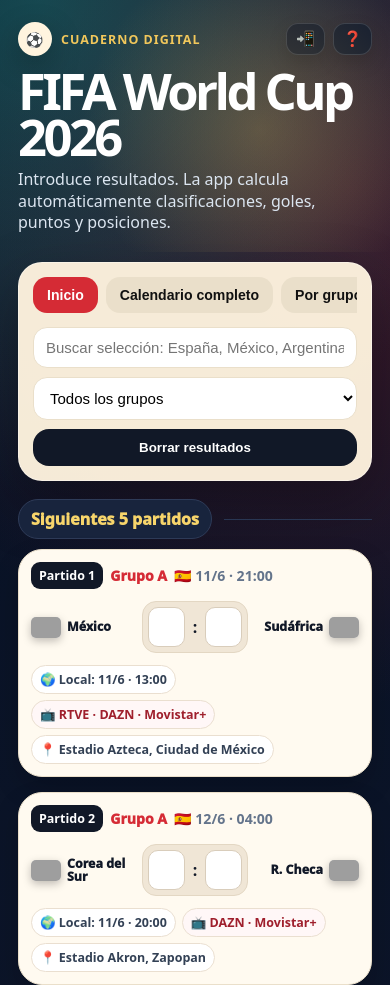
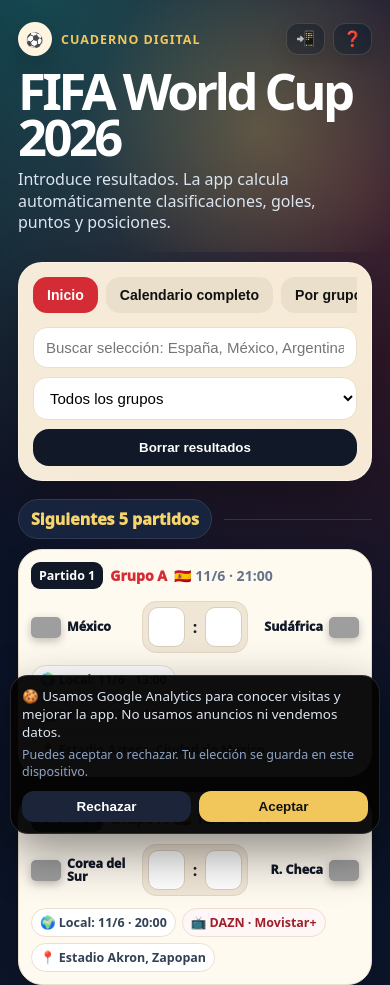
Before and after one commit to lambbross-lab/WorldCup, a website: page index.html in a window 390 px wide. Shown: the top 985 px of the page. Drawn offline with Linux system fonts and the light colour scheme; grey boxes are pictures that could not be loaded.

Commit message:
Version 19 - GA4 analytics and cookie consent

```diff
--- a/index.html
+++ b/index.html
@@ -5,19 +5,6 @@
 <meta name="viewport" content="width=device-width, initial-scale=1">
 <title>FIFA World Cup 2026 · Lamb Bros Studio</title>
 <meta name="theme-color" content="#071225">
-
-<!-- Google Analytics 4 -->
-<script async src="https://www.googletagmanager.com/gtag/js?id=G-02NZFC1B4B"></script>
-<script>
-  window.dataLayer = window.dataLayer || [];
-  function gtag(){dataLayer.push(arguments);}
-  gtag('js', new Date());
-
-  gtag('config', 'G-02NZFC1B4B', {
-    page_path: window.location.pathname
-  });
-</script>
-
 <link rel="manifest" href="manifest.webmanifest">
 <style>
 :root {
@@ -643,6 +630,74 @@
 .modal-card h3{margin:18px 0 8px}
 .modal-card p,.modal-card li{line-height:1.45}
 
+
+/* V19: banner cookies discreto */
+.cookie-banner{
+  position:fixed;
+  left:12px;
+  right:12px;
+  bottom:12px;
+  z-index:10000;
+  background:rgba(5,5,5,.96);
+  color:#dbe5f0;
+  border:1px solid rgba(255,255,255,.12);
+  border-radius:18px;
+  padding:12px;
+  box-shadow:0 18px 50px rgba(0,0,0,.45);
+  display:grid;
+  gap:10px;
+  max-width:760px;
+  margin:auto;
+}
+.cookie-banner[hidden]{display:none !important}
+.cookie-text{
+  font-size:.84rem;
+  line-height:1.35;
+}
+.cookie-actions{
+  display:flex;
+  gap:8px;
+  justify-content:flex-end;
+  flex-wrap:wrap;
+}
+.cookie-actions button{
+  padding:8px 12px;
+  border-radius:12px;
+  font-size:.84rem;
+}
+.cookie-accept{
+  background:var(--gold) !important;
+  color:#111 !important;
+}
+.cookie-reject{
+  background:#1b2438 !important;
+  color:#fff !important;
+}
+.cookie-link{
+  color:#f1c75b;
+  text-decoration:none;
+  font-weight:800;
+}
+.privacy-small{
+  font-size:.78rem;
+  color:#8fa3c4;
+  margin-top:6px;
+}
+@media(max-width:760px){
+  .cookie-banner{
+    left:10px;
+    right:10px;
+    bottom:10px;
+    padding:11px;
+  }
+  .cookie-actions{
+    justify-content:stretch;
+  }
+  .cookie-actions button{
+    flex:1;
+  }
+}
+
 </style>
 </head>
 <body>
@@ -857,5 +912,100 @@
 })();
 </script>
 
+
+<div id="cookieBanner" class="cookie-banner" hidden>
+  <div class="cookie-text">
+    🍪 Usamos Google Analytics para conocer visitas y mejorar la app. No usamos anuncios ni vendemos datos.
+    <div class="privacy-small">Puedes aceptar o rechazar. Tu elección se guarda en este dispositivo.</div>
+  </div>
+  <div class="cookie-actions">
+    <button id="cookieReject" class="cookie-reject">Rechazar</button>
+    <button id="cookieAccept" class="cookie-accept">Aceptar</button>
+  </div>
+</div>
+
+
+<script>
+(function(){
+  const GA_ID = 'G-02NZFC1B4B';
+  const CONSENT_KEY = 'analyticsConsent_v19';
+  const banner = document.getElementById('cookieBanner');
+  const accept = document.getElementById('cookieAccept');
+  const reject = document.getElementById('cookieReject');
+
+  function isStandalone(){
+    return window.matchMedia('(display-mode: standalone)').matches || window.navigator.standalone === true;
+  }
+
+  function loadAnalytics(){
+    if(window.__gaLoaded) return;
+    window.__gaLoaded = true;
+
+    const s = document.createElement('script');
+    s.async = true;
+    s.src = 'https://www.googletagmanager.com/gtag/js?id=' + GA_ID;
+    document.head.appendChild(s);
+
+    window.dataLayer = window.dataLayer || [];
+    window.gtag = function(){ dataLayer.push(arguments); };
+    gtag('js', new Date());
+    gtag('config', GA_ID, {
+      page_path: window.location.pathname,
+      page_title: document.title
+    });
+
+    if(isStandalone()){
+      gtag('event', 'app_open_standalone', {
+        event_category: 'pwa',
+        event_label: 'opened_from_home_screen'
+      });
+    }
+  }
+
+  function showBannerIfNeeded(){
+    const consent = localStorage.getItem(CONSENT_KEY);
+    if(consent === 'accepted') {
+      loadAnalytics();
+      return;
+    }
+    if(consent === 'rejected') return;
+    if(banner) banner.hidden = false;
+  }
+
+  accept?.addEventListener('click', () => {
+    localStorage.setItem(CONSENT_KEY, 'accepted');
+    if(banner) banner.hidden = true;
+    loadAnalytics();
+    if(window.gtag){
+      gtag('event', 'analytics_consent_accept', {
+        event_category: 'privacy'
+      });
+    }
+  });
+
+  reject?.addEventListener('click', () => {
+    localStorage.setItem(CONSENT_KEY, 'rejected');
+    if(banner) banner.hidden = true;
+  });
+
+  document.addEventListener('DOMContentLoaded', showBannerIfNeeded);
+})();
+</script>
+
+
+<script>
+(function(){
+  const installBtn = document.getElementById('installBtn');
+  installBtn?.addEventListener('click', () => {
+    if(window.gtag){
+      gtag('event', 'install_help_open', {
+        event_category: 'pwa',
+        event_label: 'install_button'
+      });
+    }
+  });
+})();
+</script>
+
 </body>
 </html>
--- a/sw.js
+++ b/sw.js
@@ -1 +1 @@
-self.addEventListener('install',e=>e.waitUntil(caches.open('mi-world-cup-2026-v18').then(c=>c.addAll(['./','./index.html','./manifest.webmanifest','./assets/logoblancotransparente.png','./assets/icon-192.png','./assets/icon-512.png']))));self.addEventListener('fetch',e=>e.respondWith(caches.match(e.request).then(r=>r||fetch(e.request))));
+self.addEventListener('install',e=>e.waitUntil(caches.open('mi-world-cup-2026-v19').then(c=>c.addAll(['./','./index.html','./manifest.webmanifest','./assets/logoblancotransparente.png','./assets/icon-192.png','./assets/icon-512.png']))));self.addEventListener('fetch',e=>e.respondWith(caches.match(e.request).then(r=>r||fetch(e.request))));
```
Also changed, not shown: README.txt.
